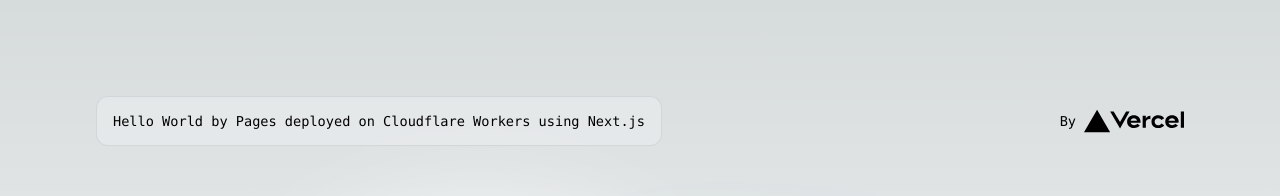
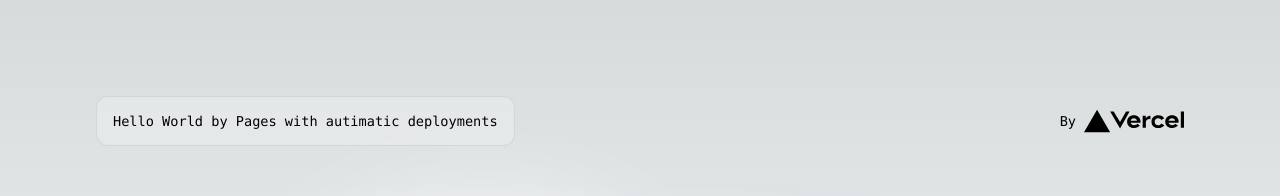
Before and after one commit to trungphammycolor/cloudflare, a Next.js app in the folder worker-nextjs/: page / in a window 1280 px wide. Shown: the top 196 px of the page. Built offline with nearby package versions, Linux system fonts and the light colour scheme.

Commit message:
:sparkles: add automatic deplyments text

```diff
--- a/worker-nextjs/src/app/page.tsx
+++ b/worker-nextjs/src/app/page.tsx
@@ -5,7 +5,7 @@ export default function Home() {
 	return (
 		<main className={styles.main}>
 			<div className={styles.description}>
-				<p>Hello World by Pages deployed on Cloudflare Workers using Next.js</p>
+				<p>Hello World by Pages with autimatic deployments</p>
 				<div>
 					<a
 						href="https://vercel.com?utm_source=create-next-app&utm_medium=appdir-template&utm_campaign=create-next-app"
```
